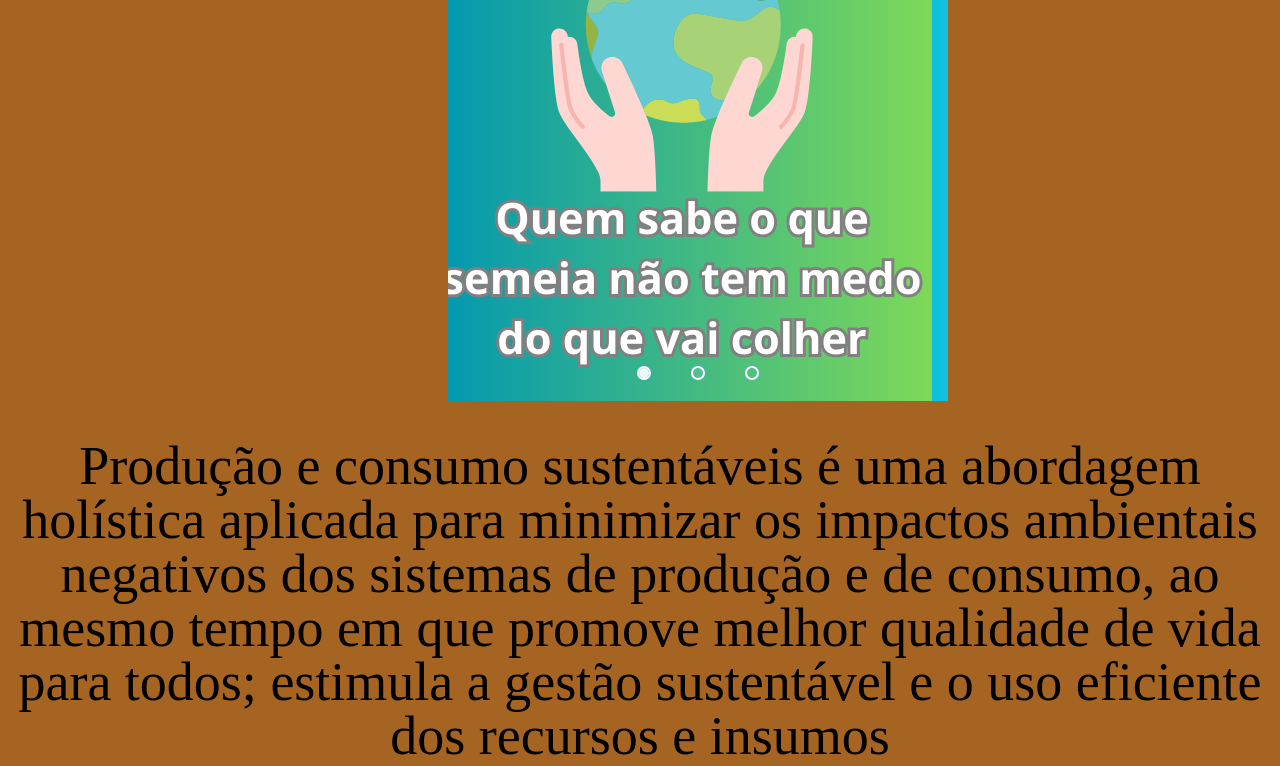
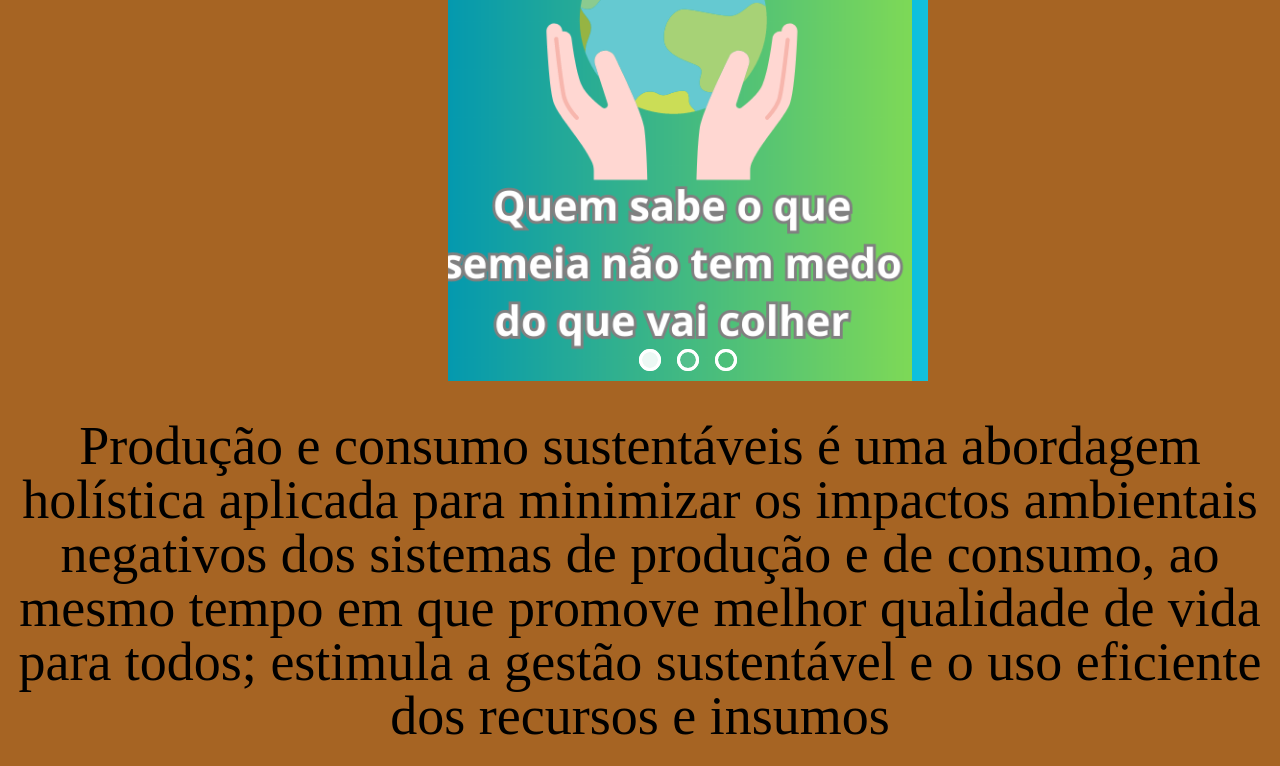
Before and after one commit to ProjetoAgrinho646/Agrinho, a plain HTML site: page index.html in a window 1280 px wide. Shown: the part 262-1028 px from the top of the page. Drawn offline with Linux system fonts and the light colour scheme; files whose address does not match are found by name.

Commit message:
Add files via upload

```diff
--- a/CSS/carousel.css
+++ b/CSS/carousel.css
@@ -1,14 +1,14 @@
 .slider{
     margin-top: 12.7%;
     margin-left: 35%;
-    width: 500px;
-    height: 500px;
+    width: 30em;
+    height: 30em;
     overflow: hidden;
 }
 
 .slides{
   width: 400%;
-  height: 400px;
+  height: 15em;
   display: flex;
 }
 
@@ -23,27 +23,27 @@
 }
 
 .slide img{
-  width: 500px;
+  width: 30em;
 }
 
 .manual-navigation{
   position: absolute;
-  width: 500px;
-  margin-top: 65px;
+  width: 30em;
+  margin-top: 13em;
   display: flex;
   justify-content: center;
 }
 
 .manual-btn{
-  border: 2px solid #FFF;
-  padding: 5px;
-  border-radius: 10px;
+  border: 0.2em solid #FFF;
+  padding: 0.5em;
+  border-radius: 1em;
   cursor: pointer;
-  transition: 1s;
+  transition: 0.1s;
 }
 
 .manual-btn:not(:Last-child){
-  margin-right: 40px;
+  margin-right: 1em;
 }
 
 .manual-btn:hover{
@@ -61,23 +61,23 @@
 }
 
 .navigation-auto div{
-  border: 2px solid #20a6ff;
-  padding: 5px;
-  border-radius: 10px;
+  border: 0.2em solid #ffffff;
+  padding: 0.5em;
+  border-radius: 1em;
   cursor: pointer;
   transition: 1s;
 }
 
 .navigation-auto{
   position: absolute;
-  width: 500px;
-  margin-top: 465px;
+  width: 30em;
+  margin-top: 28em;
   display: flex;
   justify-content: center;
 }
 
 .navigation-auto div:not(:Last-child){
-  margin-right: 40px;
+  margin-right: 1em;
 }
 
 #radio1:checked ~ .navigation-auto .auto-btn1{
--- a/CSS/header.css
+++ b/CSS/header.css
@@ -9,8 +9,8 @@ header{
 
   .logoimg{
     position: absolute;
-    width: 220px;
-    height: 220px;
+    width: 15em;
+    height: 15em;
     Left: 0px;
     top: 0px;
     }
```
Also changed, not shown: CSS/cards.css (+16 -19 lines).
